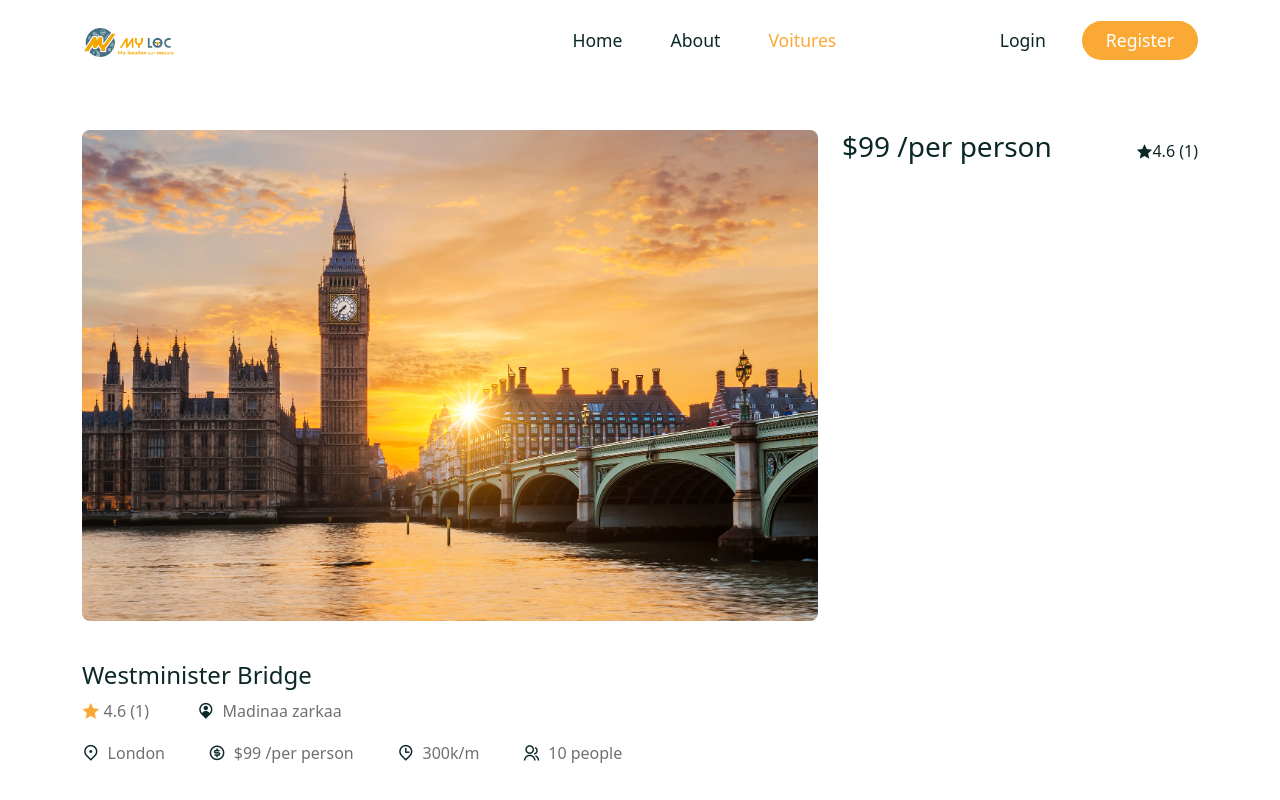
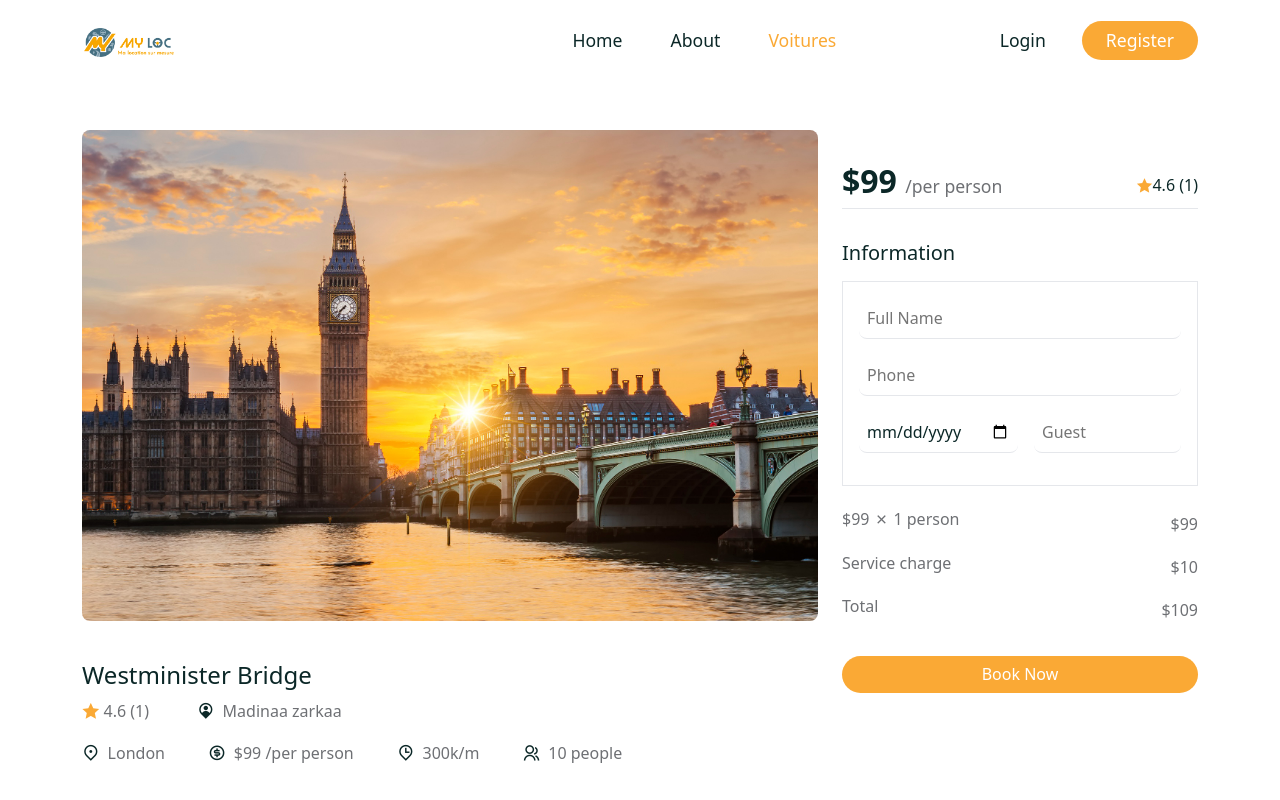
Before and after one commit to ch3rrywolf/Myloc-comparator, a React (Create React App) app in the folder frontend/: page /voitures/01 in a window 1280 px wide. Shown: the top 800 px of the page. Built offline with nearby package versions, Linux system fonts and the light colour scheme; a web font is replaced by a local one.

Commit message:
[Front] Voitur-details booking

```diff
--- a/frontend/src/components/Booking/Booking.jsx
+++ b/frontend/src/components/Booking/Booking.jsx
@@ -1,10 +1,29 @@
-import React from 'react';
+import React, {useState} from 'react';
 import './booking.css';
 import { Form, FormGroup, ListGroup, ListGroupItem, Button } from "reactstrap";
 
 const Booking = ({voiture, avgRating}) => {
+    const {price, reviews} = voiture;
 
-    const {price, reviews} = voiture
+    const [credentials, setCredentials] = useState({
+        userId: '01',
+        userEmail:'example@gmail.com',
+        fullName:'',
+        phone:'',
+        guestSize:1,
+        bookAt:''
+    })
+
+    const handleChange = e => {
+        setCredentials(prev => ({ ...prev, [e.target.id]: e.target.value }));
+    };
+
+    const handleClick = e => {
+        e.preventDefault();
+
+        console.log(credentials);
+    }
+
   return <div>
     <div className="booking__top d-flex align-items-center justify-content-between">
         <h3>${price} <span>/per person</span></h3>
@@ -13,6 +32,42 @@ const Booking = ({voiture, avgRating}) => {
                     {avgRating === 0 ? null : avgRating} ({reviews?.length})
                 </span>
     </div>
+    <div className="booking__form">
+        <h5>Information</h5>
+        <Form className="booking__info-form" onSubmit={handleClick}>
+            <FormGroup>
+                <input type="text" placeholder="Full Name" id="fullName" required onChange={handleChange} />
+            </FormGroup>
+            <FormGroup>
+                <input type="number" placeholder="Phone" id="phone" required onChange={handleChange} />
+            </FormGroup>
+            <FormGroup className="d-flex align-items-center gap-3">
+                <input type="date" placeholder="" id="bookAt" required onChange={handleChange} />
+                <input type="number" placeholder="Guest" id="guestSize" required onChange={handleChange} />
+            </FormGroup>
+        </Form>
+    </div>
+
+    <div className="booking__bottom">
+        <ListGroup>
+            <ListGroupItem className="border-0 px-0">
+                <h5 className="d-flex align-items-center gap-1">
+                    ${price} <i class="ri-close-line"></i> 1 person
+                </h5>
+                <span> ${price}</span>
+            </ListGroupItem>
+            <ListGroupItem className="border-0 px-0">
+                <h5>Service charge</h5>
+                <span> $10</span>
+            </ListGroupItem>
+            <ListGroupItem className="border-0 px-0">
+                <h5>Total</h5>
+                <span> $109</span>
+            </ListGroupItem>
+        </ListGroup>
+        <Button className="btn primary__btn w-100 mt-4" onClick={handleClick}>Book Now</Button>
+    </div>
+
     </div>
 };
 
--- a/frontend/src/components/Booking/booking.css
+++ b/frontend/src/components/Booking/booking.css
@@ -0,0 +1,76 @@
+.booking {
+    padding: 2rem;
+    border-radius: 0.5rem;
+    border: 1px solid rgb(229, 231, 235);
+    position: sticky;
+    top: 80px;
+}
+
+.booking__top h3 {
+    font-size: 2rem;
+    font-weight: 700;
+}
+
+.booking__top h3 span {
+    font-size: 1.1rem;
+    font-weight: 400;
+    color: var(--text-color);
+}
+
+.booking__top span i {
+    color: var(--secondary-color);
+}
+
+.booking__top {
+    padding-top: 2rem;
+    border-bottom: 1px solid rgb(229, 231, 235);
+}
+
+.booking__form{
+    padding-top: 2rem;
+}
+
+.booking__form h5{
+    margin-bottom: 1rem;
+}
+
+.booking__form input{
+    width: 100%;
+    padding: .5rem;
+    border-radius: .5rem;
+    color: var(--heading-color);
+    font-size: 1rem;
+    border: none;
+    border-bottom: 1px solid rgb(229,231, 235);
+}
+
+.booking__form input:focus {
+    outline: none;
+}
+
+.booking__info-form {
+    padding: 1rem;
+    border: 1px solid rgb(229, 231, 235);
+}
+
+.booking__bottom li{
+    display: flex;
+    align-items: center;
+    justify-content: space-between;
+}
+
+.booking__bottom li h5, .booking__bottom li span{
+    font-size: 1rem;
+    color: var(--text-color);
+    font-weight: 500;
+}
+
+.booking__bottom {
+    margin-top: 1rem;
+}
+
+.total h5, .total span {
+    color: var(--heading-color) !important;
+    font-weight: 700 !important;
+    font-size: 1.1rem !important;
+}
```
